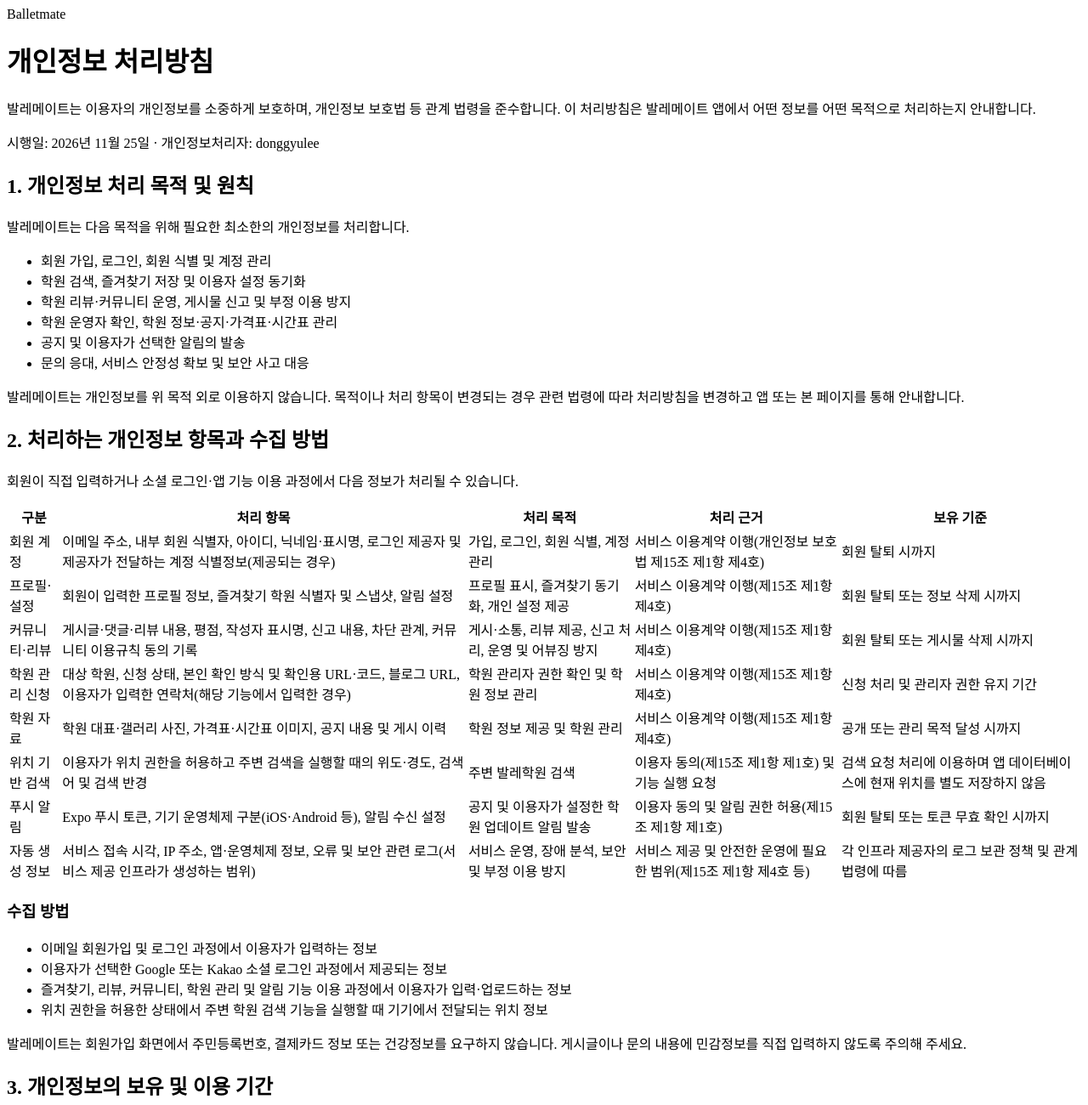
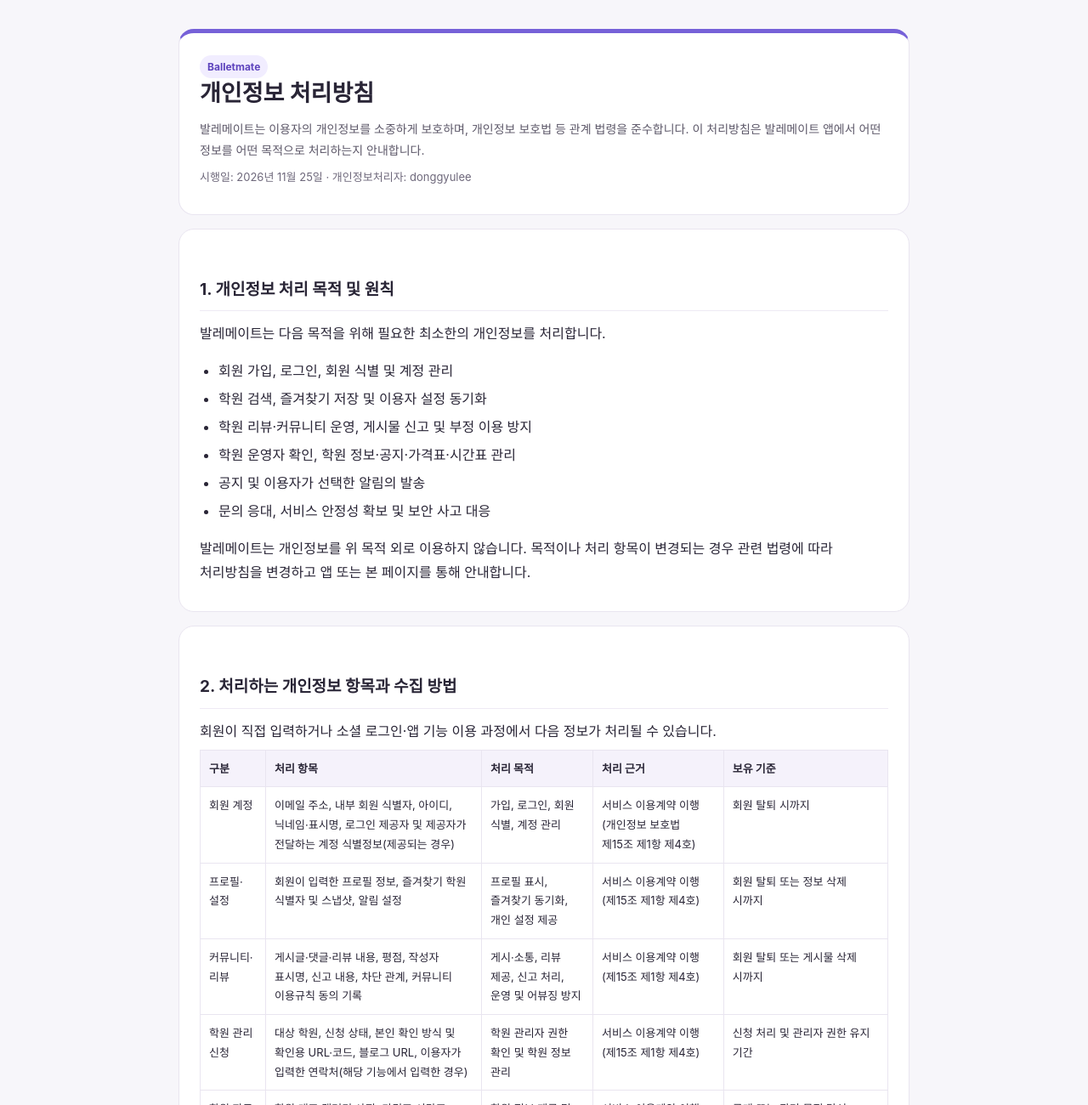
Before and after one commit to dlehdrb554-netizen/balletmate, a website: page docs/privacy-policy.html in a window 1280 px wide. Shown: the top 1300 px of the page at 85% size. Drawn offline with Linux system fonts and the light colour scheme.

Commit message:
Include complete styled privacy policy HTML

```diff
--- a/docs/privacy-policy.html
+++ b/docs/privacy-policy.html
@@ -1,12 +1,32 @@
 <!doctype html>
 <html lang="ko">
 <head>
-<meta charset="utf-8">
-<meta name="viewport" content="width=device-width, initial-scale=1">
-<meta name="color-scheme" content="light">
-<title>Balletmate 개인정보 처리방침</title>
+  <meta charset="UTF-8">
+  <meta http-equiv="Content-Type" content="text/html; charset=UTF-8">
+  <meta name="viewport" content="width=device-width, initial-scale=1">
+  <meta name="color-scheme" content="light">
+  <title>Balletmate 개인정보 처리방침</title>
+  <style>
+    :root{color-scheme:light}*{box-sizing:border-box}
+    body{margin:0;background:#f7f6fa;color:#292536;font-family:-apple-system,BlinkMacSystemFont,"Noto Sans KR","Malgun Gothic",sans-serif;line-height:1.75;word-break:keep-all}
+    main{max-width:900px;margin:0 auto;padding:34px 20px 64px}
+    header,.panel{background:#fff;border:1px solid #e9e5f0;border-radius:18px;padding:24px;margin-bottom:16px}
+    header{border-top:5px solid #7661d8}
+    h1{font-size:27px;line-height:1.35;margin:0 0 12px}
+    h2{font-size:19px;margin:30px 0 12px;padding-bottom:8px;border-bottom:1px solid #eeeaf4}
+    h3{font-size:15px;margin:20px 0 8px}
+    p{margin:8px 0}ul,ol{padding-left:22px}li{margin:5px 0}
+    .meta{color:#6e687b;font-size:13px}.lead{font-size:14px;color:#5d5869}
+    .table-wrap{overflow-x:auto}table{width:100%;border-collapse:collapse;min-width:620px;font-size:13px}
+    th,td{border:1px solid #e9e5f0;padding:10px;text-align:left;vertical-align:top}
+    th{background:#f5f2fb;font-weight:700}
+    a{color:#5d43bd;overflow-wrap:anywhere}.small{font-size:12px;color:#777184}
+    .pill{display:inline-block;background:#f1edff;color:#5d43bd;border-radius:99px;padding:3px 9px;font-size:12px;font-weight:700}
+    footer{font-size:12px;color:#777184;text-align:center;padding:18px}
+    @media(max-width:600px){main{padding:16px 12px 40px}header,.panel{padding:18px;border-radius:14px}h1{font-size:23px}h2{font-size:18px}}
+  </style>
 </head>
-
+<body>
 <main>
   <header>
     <span class="pill">Balletmate</span>
```
